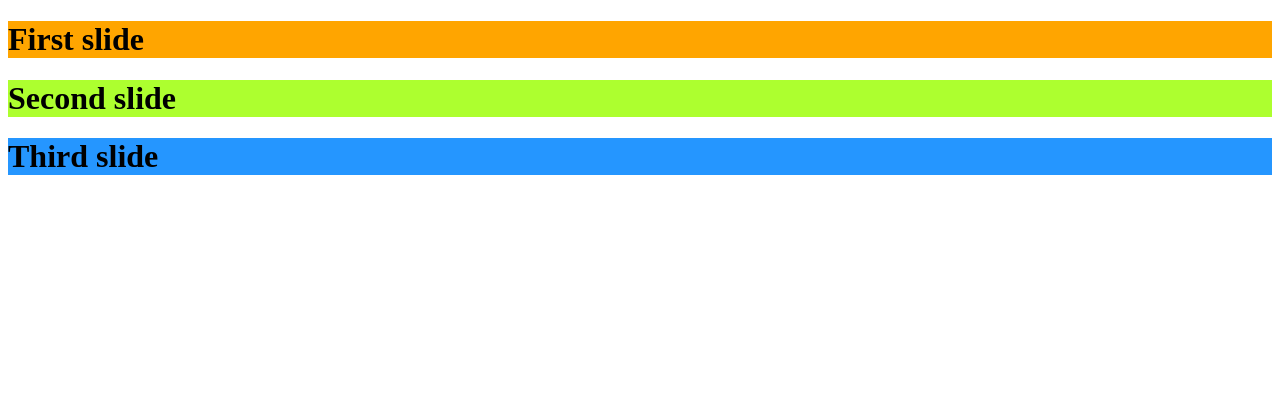
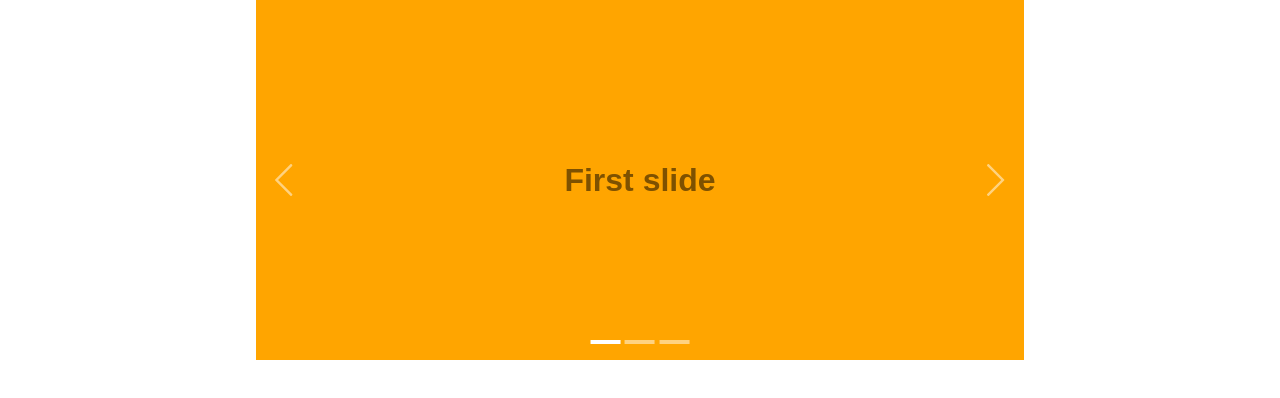
Before and after one commit to ddougallves/InfiniteCarouselSlider, a plain HTML site: page index.html in a window 1280 px wide. Drawn offline with Linux system fonts and the light colour scheme.

Commit message:
Style created and index updated

```diff
--- a/index.html
+++ b/index.html
@@ -4,6 +4,7 @@
     <meta charset="UTF-8">
     <meta http-equiv="X-UA-Compatible" content="IE=edge">
     <meta name="viewport" content="width=device-width, initial-scale=1.0,maximum-scale=1.0,user-scalable=no">
+    <link rel="stylesheet" href="style.css">
     <title>Carousel</title>
 </head>
 <body>
@@ -18,11 +19,11 @@
             <span class="prev"></span>
             <span class="next"></span>
         </div>
-    </div>
-    <div class="carousel-indecators">
-        <span data-slide-to="0" class="active"></span>
-        <span data-slide-to="1"></span>
-        <span data-slide-to="2"></span>
+        <div class="carousel-indecators">
+            <span data-slide-to="0" class="active"></span>
+            <span data-slide-to="1"></span>
+            <span data-slide-to="2"></span>
+        </div>
     </div>
 
 </body>
--- /dev/null
+++ b/style.css
@@ -0,0 +1,90 @@
+*{
+    padding: 0px;
+    margin: 0px;
+    box-sizing: border-box;
+    font-family: Arial, Helvetica, sans-serif;
+}
+
+.carousel{
+    height: 45vh;
+    width: 100vw;
+    max-width: 768px;
+    margin: 0 auto;
+    overflow-x: hidden;
+    position: relative;
+}
+
+.carousel-inner{
+    height: 100%;
+    width: calc(100% * 3);
+    display: flex;
+}
+
+.carousel-item{
+    flex: 1;
+    height: 100%;
+    display: flex;
+    flex-direction: column;
+    align-items: center;
+    justify-content: center;
+}
+
+.carousel-item h1{
+    opacity: .5;
+}
+
+.carousel-controls .prev{
+    display: inline-block;
+    height: 32px;
+    width: 32px;
+    position: absolute;
+    left: 12px;
+    top: 50%;
+    transform: translateY(-50%);
+    background-image: url('prev.svg');
+    background-position: center;
+    background-size: auto 100%;
+    background-repeat: no-repeat;
+    cursor: pointer;
+    opacity: .5;
+}
+
+.carousel-controls .next{
+    display: inline-block;
+    height: 32px;
+    width: 32px;
+    position: absolute;
+    right: 12px;
+    top: 50%;
+    transform: translateY(-50%);
+    background-image: url('next.svg');
+    background-position: center;
+    background-size: auto 100%;
+    background-repeat: no-repeat;
+    cursor: pointer;
+    opacity: .5;
+}
+
+.prev:hover, .next:hover{
+    opacity: 1;
+}
+
+.carousel-indecators{
+    position: absolute;
+    bottom: 12px;
+    left: 50%;
+    transform: translateX(-50%);
+}
+
+.carousel-indecators span{
+    display: inline-block;
+    background-color: white;
+    width: 30px;
+    height: 4px;
+    opacity: .5;
+    cursor: pointer;
+}
+
+.carousel-indecators span.active{
+    opacity: 1;
+}
```
Also changed, not shown: next.svg (added), prev.svg (added).
